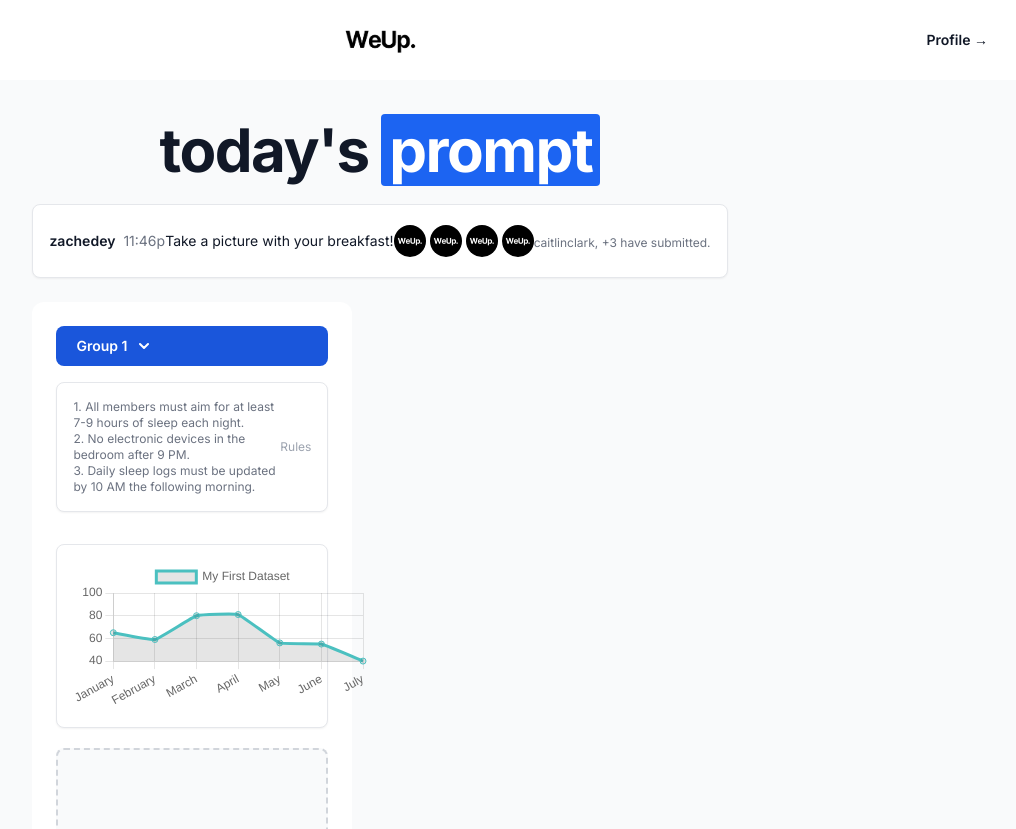
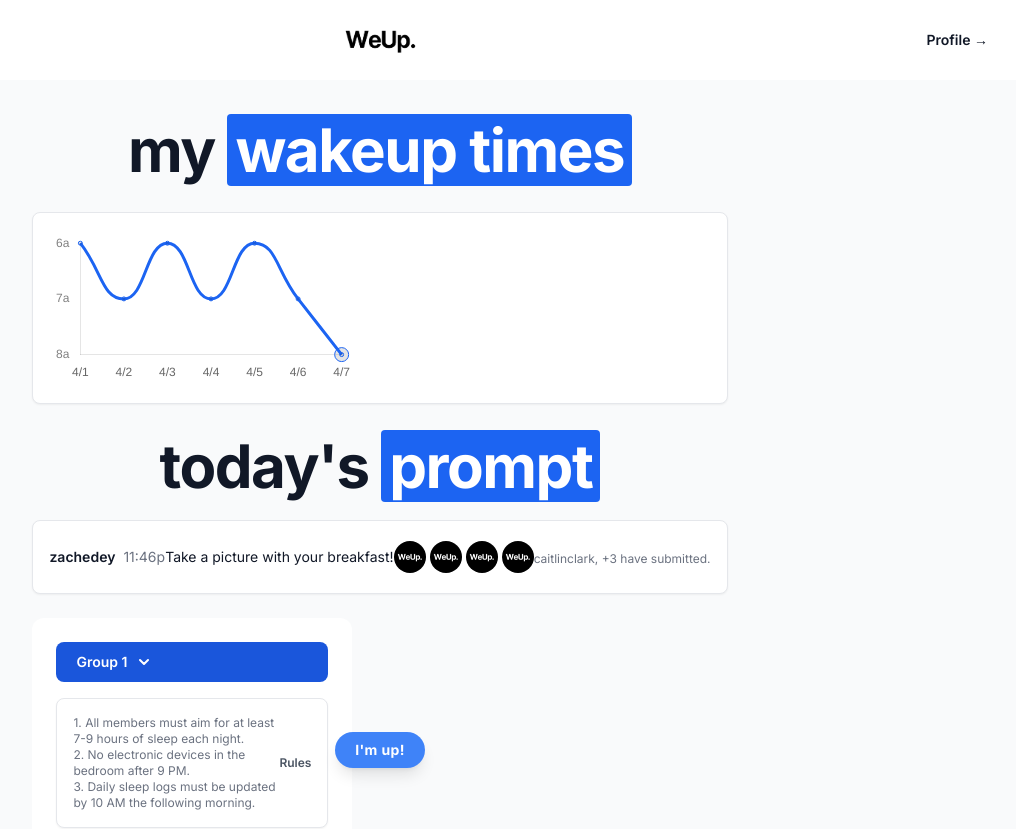
Before and after one commit to radicalplatforms/we-up, a Next.js app in the folder next/: page /home2 in a window 1280 px wide. Shown: the top 829 px of the page, without its empty margins (260-1276 px from the left). Built offline with nearby package versions, Linux system fonts and the light colour scheme.

Commit message:
Polish line chart and add blur effect

```diff
--- a/next/src/app/charts/LineChart.tsx
+++ b/next/src/app/charts/LineChart.tsx
@@ -1,25 +1,71 @@
 "use client";
-
 import "chart.js/auto";
+import { reverse } from "dns";
 import { Line } from "react-chartjs-2";
 
 export default function LineChart() {
     const data = {
-        labels: ["January", "February", "March", "April", "May", "June", "July"],
+        labels: ["4/1", "4/2", "4/3", "4/4", "4/5", "4/6", "4/7"],
         datasets: [
             {
-                label: "My First Dataset",
-                data: [65, 59, 80, 81, 56, 55, 40],
-                fill: true,
-                borderColor: "rgb(75, 192, 192)",
-                tension: 0.1
+                label: "Wake Up Time for Week",
+                data: [6, 7, 6, 7, 6, 7, 8],
+                fill: false,
+                borderColor: "rgb(28, 100, 242)",
+                tension: 0.5,  // Increase this value to make the curve smoother
+                pointRadius: 2,  // Make the point for the current day larger
+                pointHoverRadius: 2,
+            },
+            {
+                label: "Today",
+                data: [null, null, null, null, null, null, 8],  // Only the last day has a data point
+                fill: false,
+                borderColor: "rgb(28, 100, 242)",  // Use a different color for the current day
+                pointRadius: 7,  // Make the point for the current day larger
+                pointHoverRadius: 7,
             }
         ]
     };
 
+    const options = {
+        responsive: true,
+        plugins: {
+            legend: {
+                display: false,
+            },
+            tooltip: {
+                enabled: false,
+            }
+        },
+        scales: {
+            x: {
+                display: true,
+                grid: {
+                    display: false
+                },
+            },
+            y: {
+                display: true,
+                reverse: true,
+                grid: {
+                    display: false
+                },
+                ticks: {
+                    color: 'gray',
+                    beginAtZero: true,
+                    max: 15,
+                    stepSize: 1,
+                    callback: function(value) {
+                        return value + 'a';
+                    }
+                }
+            }
+        }
+    };
+
     return (
-        <div className="w-auto">
-            <Line data={data} />
+        <div className="w-auto p-4">
+            <Line data={data} options={{ ...options, plugins: { ...options.plugins } }} />
         </div>
     );
 }
--- a/next/src/app/home2/page.tsx
+++ b/next/src/app/home2/page.tsx
@@ -1,5 +1,5 @@
 "use client";
-import React, { Component } from 'react';
+import React, { useState, Component } from 'react';
 import WeUpLogo from '../assets/weup.png';
 import Image from 'next/image';
 import HomeDropdown from '../components/HomeDropdown';
@@ -7,6 +7,12 @@
 import LineChart from '../charts/LineChart';
 
 export default function Home2() {
+
+    const [isUp, setIsUp] = useState(false);
+    const handleClick = () => {
+        setIsUp(true);
+      };
+
 
     const MoonIndicator = () => (
         <svg xmlns="http://www.w3.org/2000/svg" viewBox="0 0 24 24" fill="currentColor" className="top-0 start-7 absolute w-3.5 h-3.5 bg-white border-2 border-white dark:border-gray-800 rounded-full">
@@ -23,6 +29,14 @@
     return (
         <>
             <Navbar showBackHome={false} />
+
+            {/* Fixed upload button */}
+            <div className='fixed bottom-0 w-full flex justify-center items-center z-10'>
+                <button className='my-8 px-5 py-2 bg-blue-500 text-white text-sm font-bold tracking-wide rounded-full focus:outline-none shadow-lg hover:bg-blue-600 transition-colors duration-200'>
+                    I'm up!
+                </button>
+            </div>
+
             {/* Container for full screen */}
             <div className='flex min-h-screen flex-col items-center justify-between p-4 bg-gray-50 space-y-4'>
 
@@ -46,6 +60,13 @@
 
                 {/* Group Info + Prompt */}
                 <div>
+                    <div>
+                        <h1 className="lowercase text-center my-2 p-4 text-3xl font-bold leading-none tracking-tight text-gray-900 md:text-5xl lg:text-6xl dark:text-white">My <mark className="px-2 text-white bg-blue-600 rounded dark:bg-blue-500">Wakeup Times</mark></h1>
+                    </div>
+                    <div className="my-4 items-center justify-between p-1 bg-white border border-gray-200 rounded-lg shadow-sm sm:flex dark:bg-gray-700 dark:border-gray-600">
+                        <LineChart />
+                    </div>
+
                     <div>
                         <h1 className="lowercase text-center my-2 p-4 text-3xl font-bold leading-none tracking-tight text-gray-900 md:text-5xl lg:text-6xl dark:text-white">Today&apos;s <mark className="px-2 text-white bg-blue-600 rounded dark:bg-blue-500">Prompt</mark></h1>
                     </div>
@@ -81,8 +102,8 @@
                                 {/* <span className="text-sm font-normal text-gray-500 dark:text-gray-400">11:46p</span> */}
                             </div>
 
-                        <div className="my-4 items-center justify-between p-4 bg-white border border-gray-200 rounded-lg shadow-sm sm:flex dark:bg-gray-700 dark:border-gray-600">
-                            <time className="mb-1 text-xs font-normal text-gray-400 sm:order-last sm:mb-0">Rules</time>
+                            <div className="mt-4 mb-2 items-center justify-between p-4 bg-white border border-gray-200 rounded-lg shadow-sm sm:flex dark:bg-gray-700 dark:border-gray-600">
+                                <time className="text-xs font-semibold text-gray-600 sm:order-last">Rules</time>
                                 <div className="text-xs font-normal text-gray-500 dark:text-gray-300">
                                     1. All members must aim for at least 7-9 hours of sleep each night.<br/>
                                     2. No electronic devices in the bedroom after 9 PM.<br/>
@@ -90,12 +111,8 @@
                                 </div>
                             </div>
 
-                        <div className="my-4 items-center justify-between p-4 bg-white border border-gray-200 rounded-lg shadow-sm sm:flex dark:bg-gray-700 dark:border-gray-600">
-                            <LineChart />
-                        </div>
-
                             {/* Upload function */}
-                        <div className="my-1 flex items-center justify-center w-full">
+                            <div className="my-2 flex items-center justify-center w-full">
                                 <label htmlFor="dropzone-file" className="flex flex-col items-center justify-center w-full h-64 border-2 border-gray-300 border-dashed rounded-lg cursor-pointer bg-gray-50 dark:hover:bg-bray-800 dark:bg-gray-700 hover:bg-gray-100 dark:border-gray-600 dark:hover:border-gray-500 dark:hover:bg-gray-600">
                                     <div className="flex flex-col items-center justify-center pt-5 pb-6">
                                         <svg className="w-8 h-8 mb-4 text-gray-500 dark:text-gray-400" aria-hidden="true" xmlns="http://www.w3.org/2000/svg" fill="none" viewBox="0 0 20 16">
@@ -162,7 +179,7 @@
 
 
                 {/* Feed */}
-            <div>
+                <div style={{ filter: isUp ? 'none' : 'blur(16px)' }}>
                     <ul role="list" className="divide-y divide-gray-200 dark:divide-gray-700">
                         <li className="py-3 sm:py-4 bg-white dark:bg-gray-800 rounded-lg shadow-md my-2">
                             <div className="flex items-center space-x-3 px-4">
@@ -200,7 +217,6 @@
                 </div>
 
             </div>
-
         </>
     );
 }
```
Lines whose indentation alone changed are shown as unchanged.
